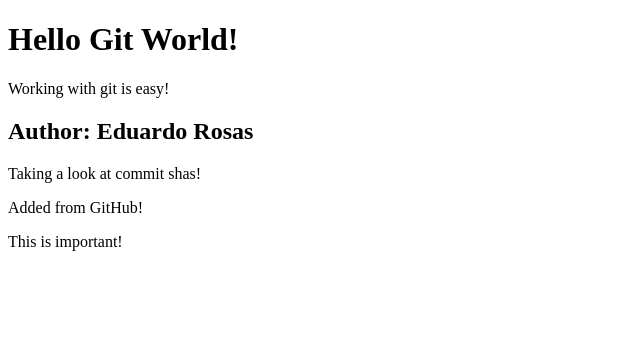
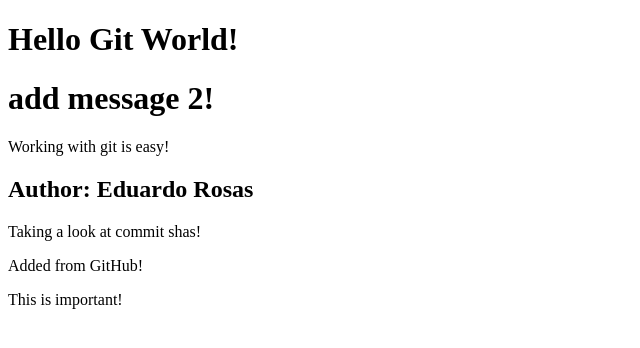
Before and after one commit to UserARP/gittest, a plain HTML site: page index.html in a window 1280 px wide. Shown: the whole page, without its empty margins (0-640 px from the left). Drawn offline with Linux system fonts and the light colour scheme.

Commit message:
add message 2

```diff
--- a/index.html
+++ b/index.html
@@ -2,7 +2,7 @@
 <html>
     <body>
         <h1>Hello Git World!</h1>
-
+        <h1>add message 2!</h1>
         <div>
             <p>Working with git is easy!</p>
         </div>
```
